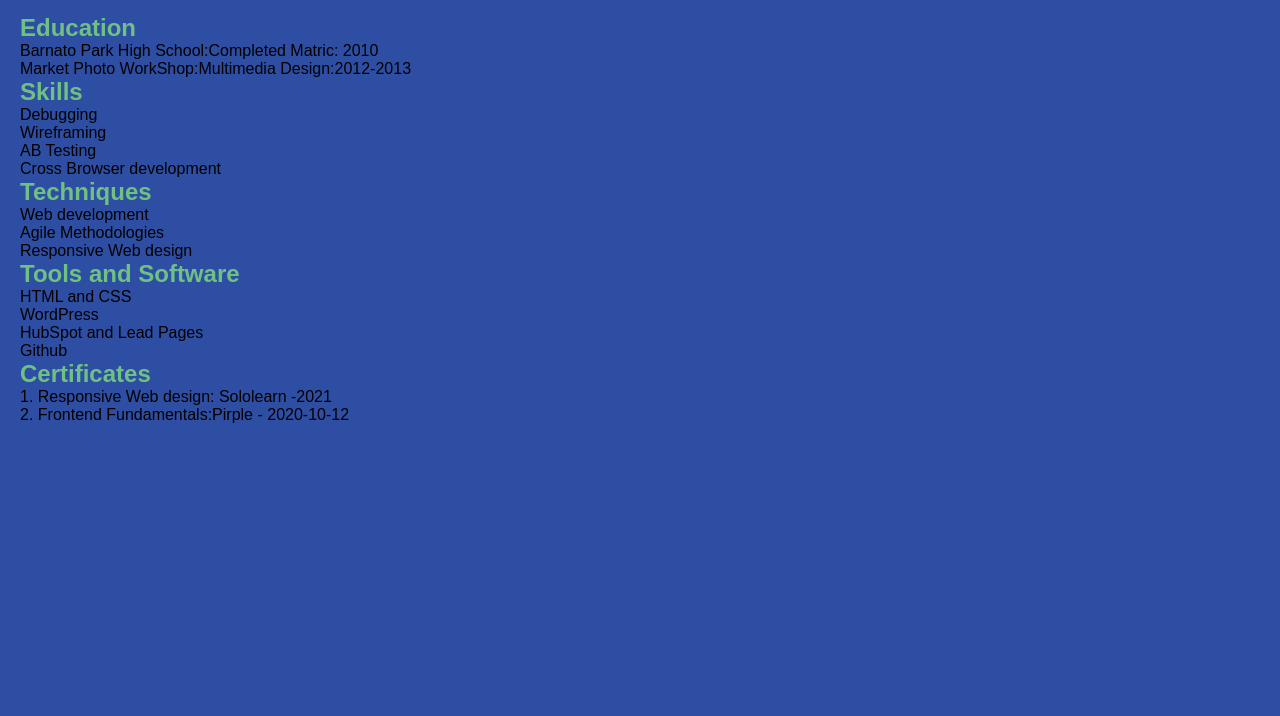
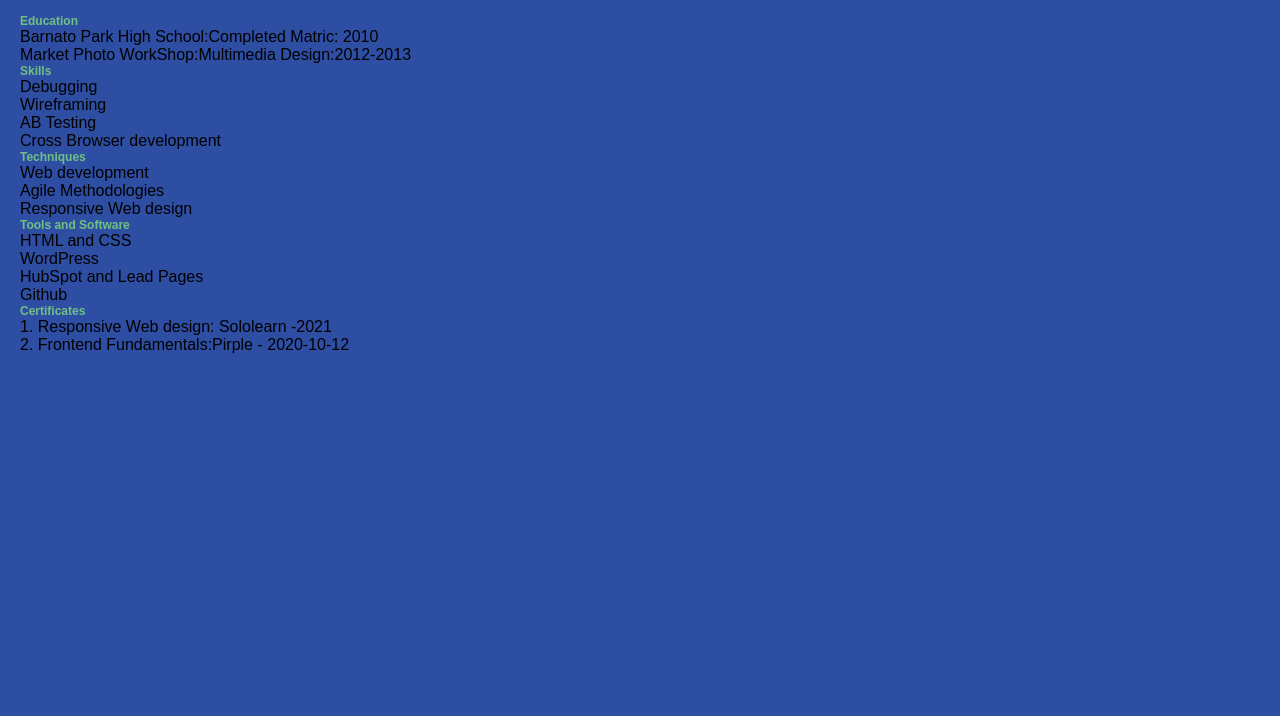
Before and after one commit to Thaps72/Pto2301_GroupA_ThapeloAnthonyMotsumi_ITW9_Final-Digital-Resume-2, a plain HTML site: page resume.html in a window 1280 px wide. Shown: the part 84-800 px from the top of the page. Drawn offline with Linux system fonts and the light colour scheme.

Commit message:
add changes into my css

```diff
--- a/css/style.css
+++ b/css/style.css
@@ -124,15 +124,25 @@ left: 40%;
 }
 
 /*-adding-mediaquries-smaller-600px--styles-home-page--*/
-@media only screen and (max-width:600px){
+@media only screen and (min-width:600px){
     .left-image img{
-        display: none;
+      /*display: none;*/
     }
 span{
 color: #FBCC88;
 }
 
-nav ul li{
+}
+
+@media only screen and (min-width:922px){
+    .logo{
+      color: #FBCC88;
+    }
+span{
+color: #FBCC88;
+}
+
+.left-image img{
     display: none;
 }
 }
@@ -178,7 +188,7 @@ margin-left: 10px;
 
 /*---resume-page--*/
 
-h4{
+h6{
     color: #6FC183;
 }
 
@@ -195,7 +205,7 @@ display: none;
  align-items: center;
     }
     .left-image img{
-        display: none;
+       border-radius: 10px;
     }
     span{
         color: #FBCC88;
@@ -217,8 +227,8 @@ display: none;
         transform: translatey(20%);
    }
 
-   h4{
-    font-size: 24px;
+   h6{
+    font-size: 12px;
     color: #6FC183;
    }
 
--- a/resume.html
+++ b/resume.html
@@ -26,24 +26,24 @@
             </ul>
         </nav>
             <div class="resume_text">
-                <h4>Education</h4>
+                <h6>Education</h6>
                 <date>Barnato Park High School:Completed Matric: 2010</date><br>
                 <date>Market Photo WorkShop:Multimedia Design:2012-2013</date>
-                <h4>Skills</h4>
+                <h6>Skills</h6>
                 <p>Debugging</p>
                 <p>Wireframing</p>
                 <p>AB Testing</p>
                 <p>Cross Browser development</p>
-                <h4>Techniques</h4>
+                <h6>Techniques</h6>
                 <p>Web development</p>
                 <p>Agile Methodologies</p>
                 <p>Responsive Web design</p>
-                <h4>Tools and Software</h4>
+                <h6>Tools and Software</h6>
                 <p>HTML and CSS</p>
                 <p>WordPress</p>
                 <p>HubSpot and Lead Pages</p>
                 <p>Github</p>
-                <h4>Certificates</h4>
+                <h6>Certificates</h6>
                 <p>1. Responsive Web design: Sololearn -2021</p>
                 <p>2. Frontend Fundamentals:Pirple - 2020-10-12 </p>
            </div>
```
